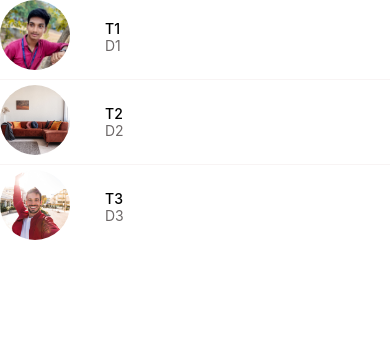
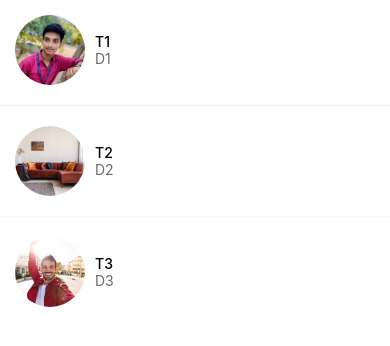
Before and after one commit to mhemanthkmr/my-app, a React Native app: screen / in a window 390 px wide. Shown: the top 346 px of the page. Built offline with nearby package versions, Linux system fonts and the light colour scheme.

Commit message:
Added a RenderrightActions() Working Fine

```diff
--- a/app/components/ListItem.jsx
+++ b/app/components/ListItem.jsx
@@ -1,37 +1,66 @@
-import { StyleSheet, Text, View, Image } from "react-native";
 import React from "react";
+import {
+  View,
+  StyleSheet,
+  Image,
+  Text,
+  TouchableOpacity,
+  TouchableHighlight,
+} from "react-native";
+import {
+  GestureHandlerRootView,
+  Swipeable,
+} from "react-native-gesture-handler";
+
 import colors from "../config/colors";
 
-export default function ListItem({ title, subTitle, image }) {
+function ListItem({
+  title,
+  subTitle,
+  image,
+  IconComponent,
+  onPress,
+  renderRightActions,
+}) {
   return (
-    <View style={styles.container}>
-      <Image style={styles.profile} source={image} />
-      <View style={styles.detailContainer}>
-        <Text style={styles.title}>{title}</Text>
-        <Text style={styles.subTitle}>{subTitle}</Text>
-      </View>
-    </View>
+    <GestureHandlerRootView>
+      <Swipeable renderRightActions={renderRightActions}>
+        <TouchableHighlight underlayColor={colors.light} onPress={onPress}>
+          <View style={styles.container}>
+            {IconComponent}
+            {image && <Image style={styles.image} source={image} />}
+            <View style={styles.detailsContainer}>
+              <Text style={styles.title}>{title}</Text>
+              {subTitle && <Text style={styles.subTitle}>{subTitle}</Text>}
+            </View>
+          </View>
+        </TouchableHighlight>
+      </Swipeable>
+    </GestureHandlerRootView>
   );
 }
 
 const styles = StyleSheet.create({
   container: {
     flexDirection: "row",
-    // backgroundColor: colors.primary,
+    padding: 15,
+    backgroundColor: colors.white,
   },
-  detailContainer: {
-    padding: 20,
+  detailsContainer: {
+    marginLeft: 10,
+    justifyContent: "center",
   },
-  profile: {
+  image: {
     width: 70,
     height: 70,
     borderRadius: 35,
-    marginRight: 15,
+  },
+  subTitle: {
+    color: colors.medium,
   },
   title: {
     fontWeight: "500",
   },
-  subTitle: {
-    color: colors.medium,
-  },
 });
+
+export default ListItem;
```
